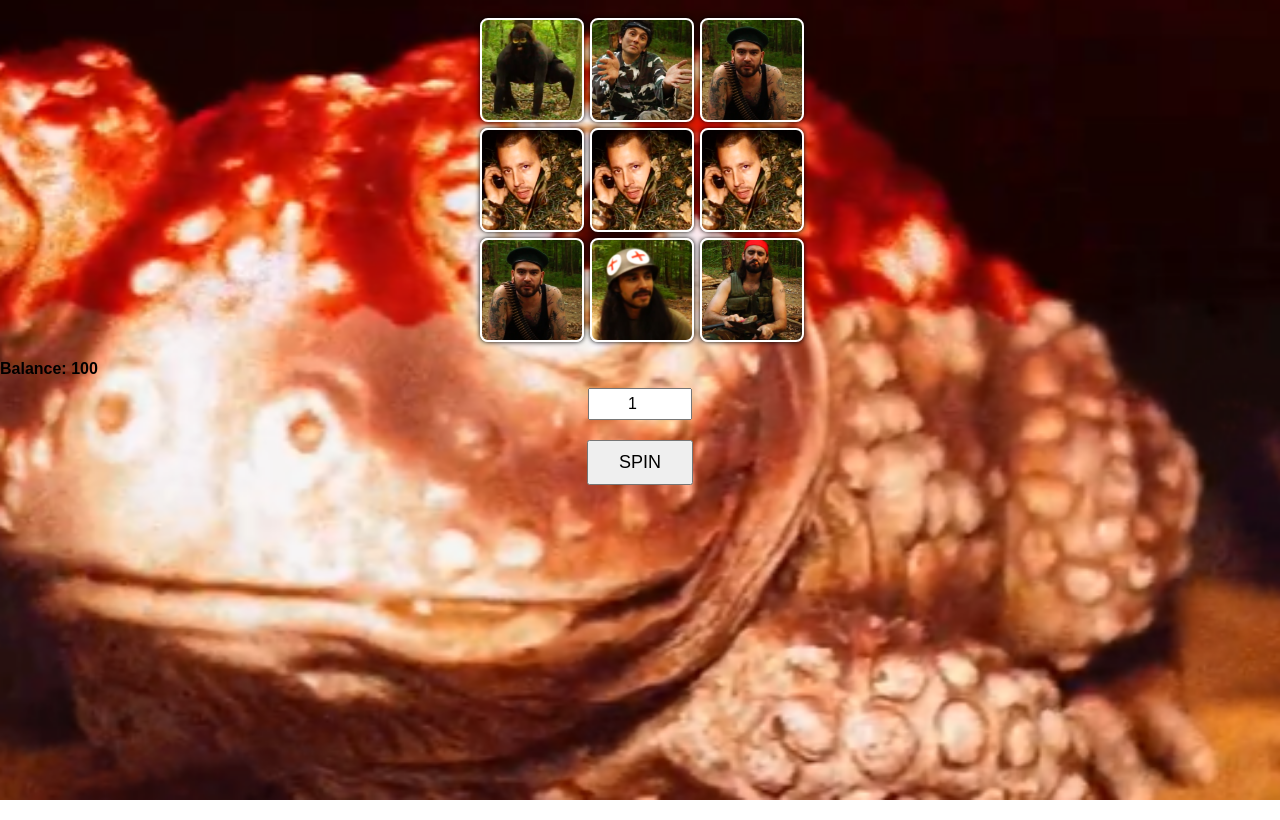
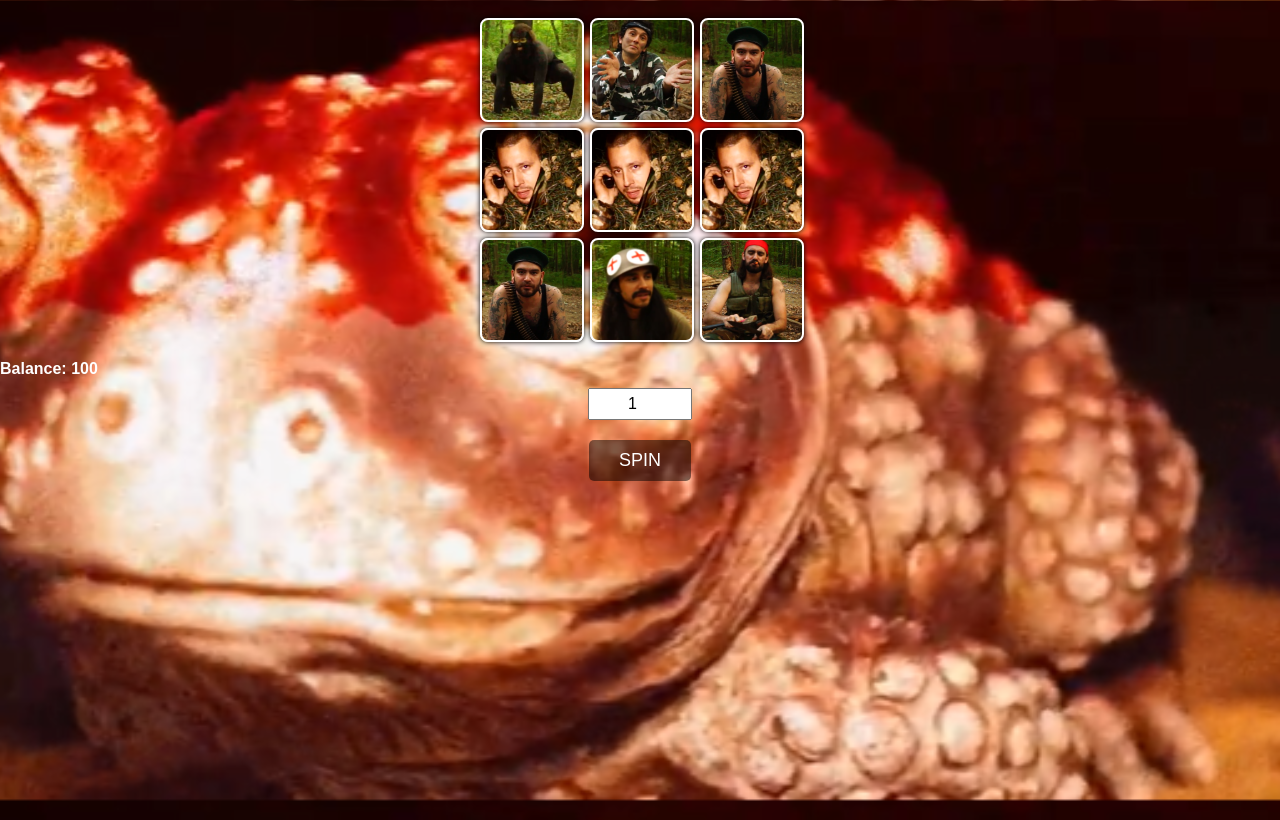
Before and after one commit to georgee6/zorp-platoon, a plain HTML site: page index.html in a window 1280 px wide. Drawn offline with Linux system fonts and the light colour scheme; files whose address does not match are found by name.

Commit message:
Refactor CSS for improved layout and styling

```diff
--- a/style.css
+++ b/style.css
@@ -1,11 +1,15 @@
+/* Ensure body and html fill the screen */
+html, body {
+    height: 100%;
+    margin: 0;
+    padding: 0;
+    font-family: sans-serif;
+}
+
 /* Page background */
 body {
     background: url('images/background.png') no-repeat center center fixed;
     background-size: cover;  /* scales the image to cover entire screen */
-    margin: 0;
-    padding: 0;
-    font-family: sans-serif;
-
 }
 
 /* Container for all reels */
@@ -17,6 +21,7 @@ body {
     justify-content: center;  /* centers the whole grid horizontally */
     align-items: center;      /* centers the grid vertically if needed */
     margin: 20px auto;        /* centers the container itself */
+    background: transparent;  /* make sure it doesn't block the body background */
 }
 
 /* Each reel */
@@ -29,6 +34,7 @@ body {
     border-radius: 8px;
     box-shadow: 0 0 5px #000;
     transition: transform 0.2s;
+    background-color: transparent;  /* ensure no white background */
 }
 
 /* Spin button */
@@ -38,6 +44,10 @@ body {
     padding: 10px 30px;
     font-size: 18px;
     cursor: pointer;
+    background: rgba(0,0,0,0.5); /* optional: semi-transparent button */
+    color: white;
+    border: none;
+    border-radius: 5px;
 }
 
 /* Wager input */
@@ -56,6 +66,7 @@ body {
     font-family: sans-serif;
     margin: 5px 0;
     font-weight: bold;
+    color: white; /* ensure text is visible over background */
 }
 
 /* Optional: different color for bonus counters */
```
